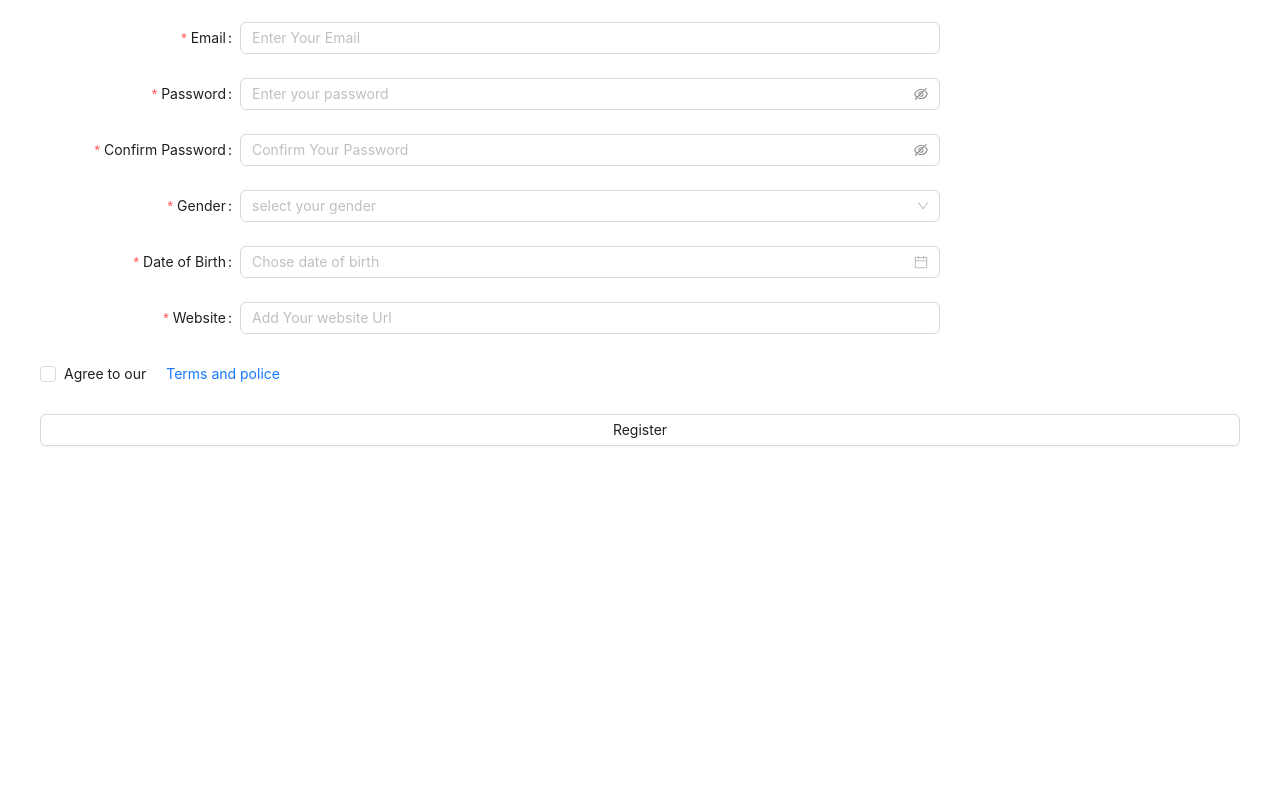
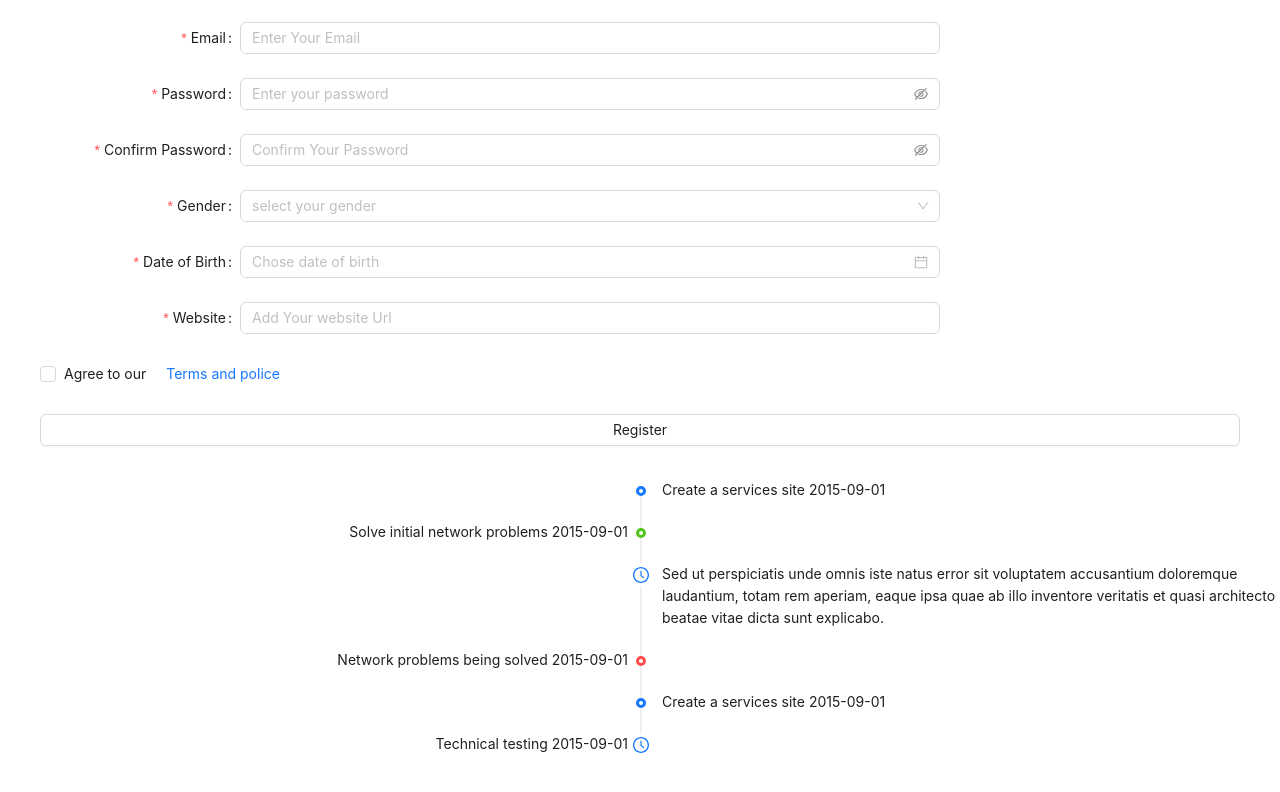
Before and after one commit to Morteza-Hz-1380/AntD, a React (Vite) app: page / in a window 1280 px wide. Shown: the part 4892-5684 px from the top of the page. Before the commit the page ends 5378 px from the top, so only its background shows below. Built offline with nearby package versions, Linux system fonts and the light colour scheme; no server answers.

Commit message:
time line

```diff
--- a/src/App.tsx
+++ b/src/App.tsx
@@ -1,7 +1,9 @@
+
 import All from "./components/All";
 import Layouts from "./components/Layouts";
 import SearchTable from "./components/SearchTable";
 import Validation from "./components/Validation";
+import TimeLine from "./components/TimeLine";
 
 function App() {
   return (
@@ -10,6 +12,7 @@ function App() {
       <SearchTable />
       <Layouts />
       <Validation />
+      <TimeLine />
     </>
   );
 }
--- /dev/null
+++ b/src/components/TimeLine.tsx
@@ -0,0 +1,35 @@
+import React from 'react';
+import { ClockCircleOutlined } from '@ant-design/icons';
+import { Timeline } from 'antd';
+
+const App: React.FC = () => (
+  <Timeline
+    mode="alternate"
+    items={[
+      {
+        children: 'Create a services site 2015-09-01',
+      },
+      {
+        children: 'Solve initial network problems 2015-09-01',
+        color: 'green',
+      },
+      {
+        dot: <ClockCircleOutlined style={{ fontSize: '16px' }} />,
+        children: `Sed ut perspiciatis unde omnis iste natus error sit voluptatem accusantium doloremque laudantium, totam rem aperiam, eaque ipsa quae ab illo inventore veritatis et quasi architecto beatae vitae dicta sunt explicabo.`,
+      },
+      {
+        color: 'red',
+        children: 'Network problems being solved 2015-09-01',
+      },
+      {
+        children: 'Create a services site 2015-09-01',
+      },
+      {
+        dot: <ClockCircleOutlined style={{ fontSize: '16px' }} />,
+        children: 'Technical testing 2015-09-01',
+      },
+    ]}
+  />
+);
+
+export default App;
```
